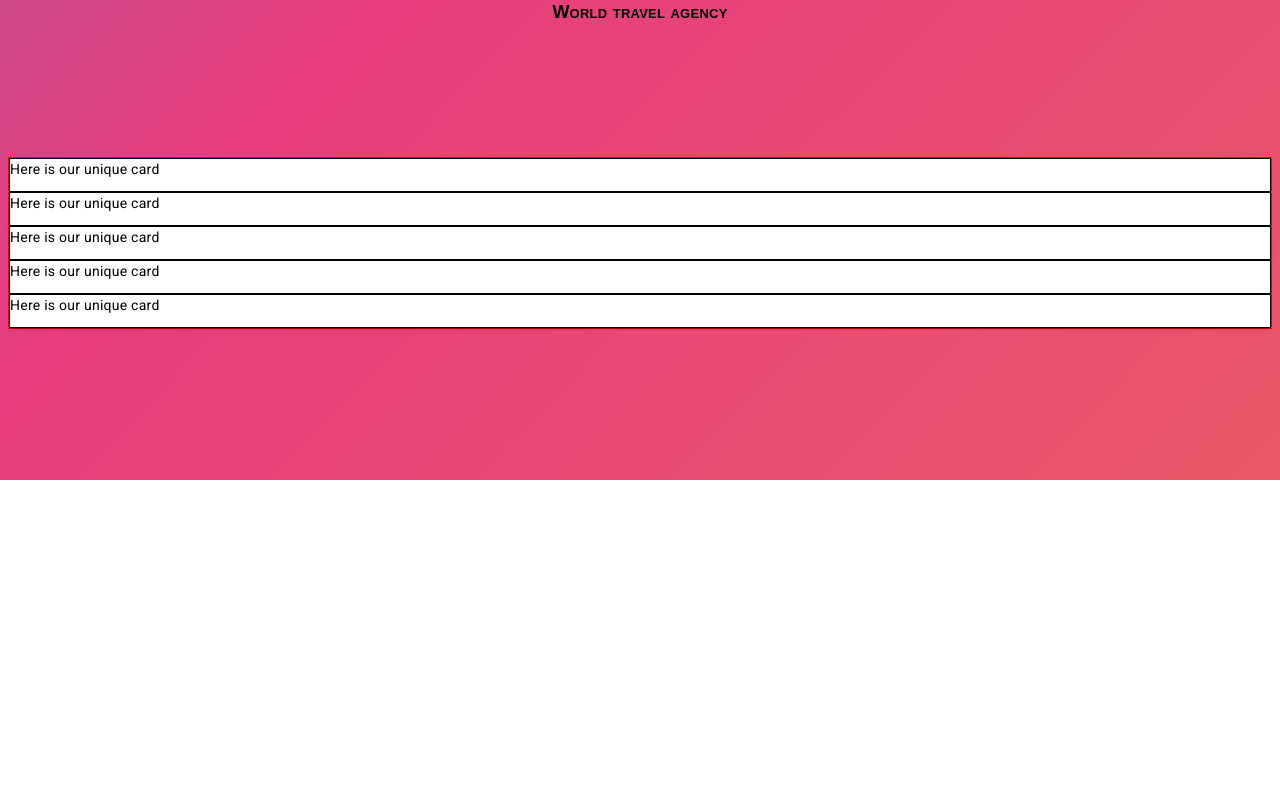
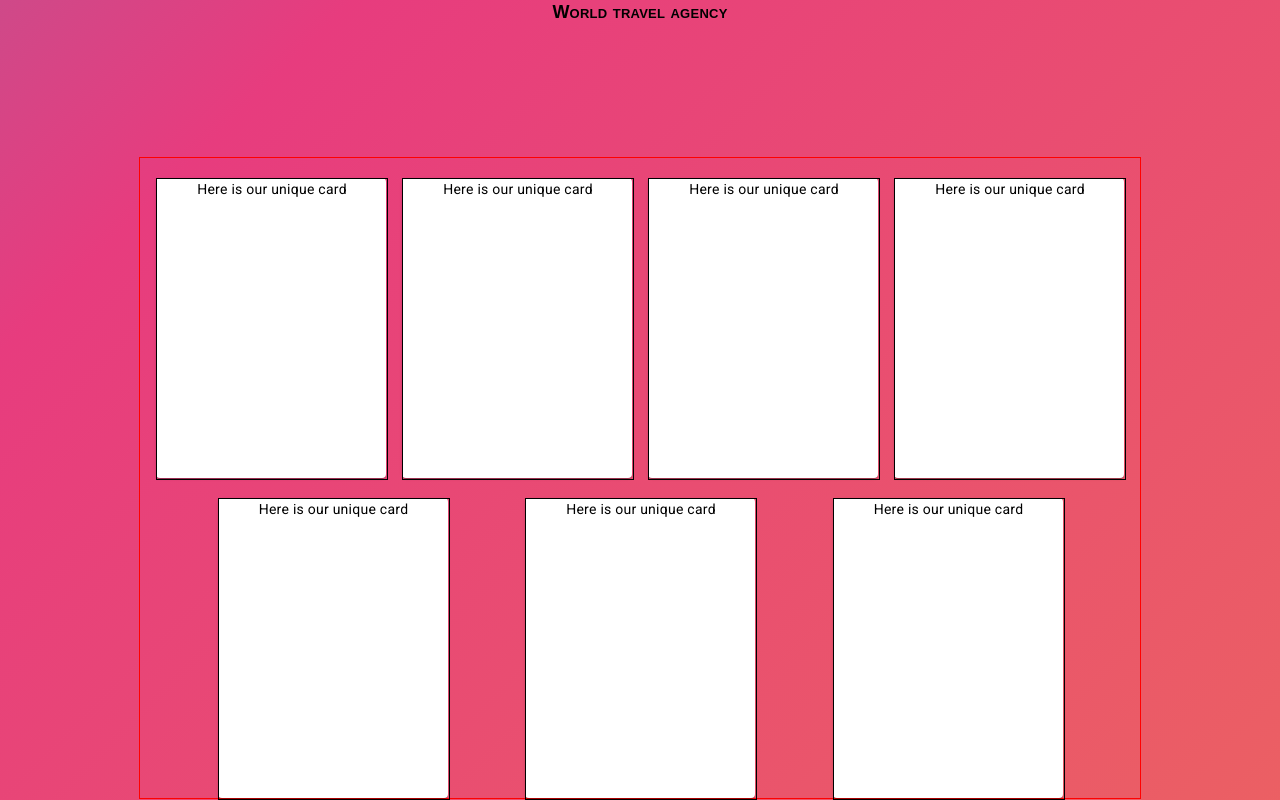
Before and after one commit to SokhaTaras/TravelProject, an Angular app: page /TravelProject/main in a window 1280 px wide. Shown: the part 391-1191 px from the top of the page. Before the commit the page ends 871 px from the top, so only its background shows below. Built offline with nearby package versions, Linux system fonts and the light colour scheme.

Commit message:
Denysyk colums commit

```diff
--- a/src/app/components/tour-card/tour-card.component.scss
+++ b/src/app/components/tour-card/tour-card.component.scss
@@ -1,3 +1,5 @@
 .container{
   border: 1px solid black;
+  height: 100%;
+  width: 100%;
 }
--- a/src/app/components/tours-page/tours-page.component.html
+++ b/src/app/components/tours-page/tours-page.component.html
@@ -4,10 +4,24 @@
   <div class="tour-list">
     <mat-card class="tour-list-item">
       <app-tour-card>My card1</app-tour-card>
+    </mat-card>
+    <mat-card class="tour-list-item">
       <app-tour-card>My card2</app-tour-card>
+    </mat-card>
+    <mat-card class="tour-list-item">
       <app-tour-card>My card3</app-tour-card>
+    </mat-card>
+    <mat-card class="tour-list-item">
       <app-tour-card>My card4</app-tour-card>
+    </mat-card>
+    <mat-card class="tour-list-item">
       <app-tour-card>My card5</app-tour-card>
+    </mat-card>
+    <mat-card class="tour-list-item">
+      <app-tour-card>My card6</app-tour-card>
+    </mat-card>
+    <mat-card class="tour-list-item">
+      <app-tour-card>My card7</app-tour-card>
     </mat-card>
   </div>
 </div>
--- a/src/app/components/tours-page/tours-page.component.scss
+++ b/src/app/components/tours-page/tours-page.component.scss
@@ -1,11 +1,24 @@
 .container{
   border: 1px solid red;
+  max-width: 1000px;
+  margin: 0 auto;
 }
 
 .tour-list{
-
+  display: flex;
+  flex-wrap: wrap;
+  justify-content: space-evenly;
 }
 
-.tour-list-item{
+.tour-list-item {
+  display: flex;
+  justify-content: center;
+  margin: 20px 0 0 0;
+  width: calc(25% - 20px);
+}
 
+app-tour-card{
+  flex-grow: 1;
+  text-align: center;
+  height: 300px;
 }
```
